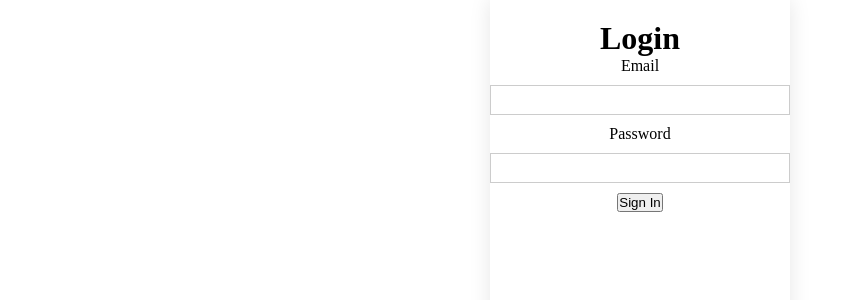
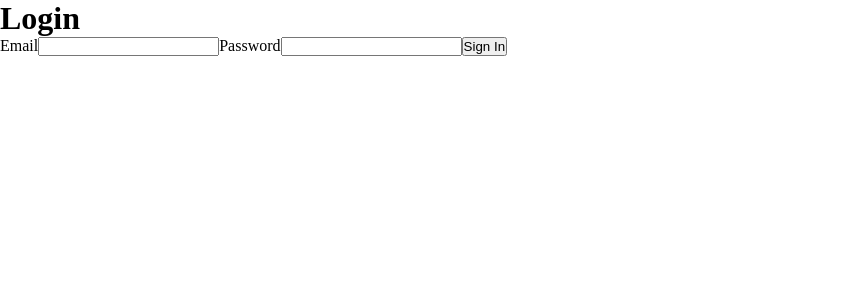
Before and after one commit to ojr4316/meetandhack, a Next.js app in the folder frontend/: page /login in a window 1280 px wide. Shown: the top 300 px of the page, without its empty margins (0-853 px from the left). Built offline with nearby package versions, Linux system fonts and the light colour scheme.

Commit message:
working-ish form

```diff
--- a/frontend/pages/api/login.ts
+++ b/frontend/pages/api/login.ts
@@ -20,7 +20,6 @@
   res: NextApiResponse<Data>
 ) {
   const { email, password } = req.body;
-
   if (req.method == "POST" && email && password) {
     const userExists = await prisma.user.findFirst({
       where: { email: email as string },
--- a/frontend/pages/login.tsx
+++ b/frontend/pages/login.tsx
@@ -2,7 +2,7 @@
 import axios from "axios";
 
 function login(email: string, password: string) {
-  axios({url: "/api/login", method: "POST", data: {email, password}}).then((res) => {
+  axios.post("/api/login", {email, password}).then((res) => {
     console.log(res);
   }).catch((err) => {
     console.log(err);
@@ -14,7 +14,7 @@
   const [password, setPassword] = useState("");
 
   return (
-    <form name="form1" action="/api/login" method="post">
+    <div>
       <h1>Login</h1>
       <label htmlFor="last">Email</label>
       <input
@@ -29,6 +29,6 @@
         value={password}
       />
       <button type="submit" onClick={() => login(email, password)}>Sign In</button>
-    </form>
+    </div>
   );
 }
```
